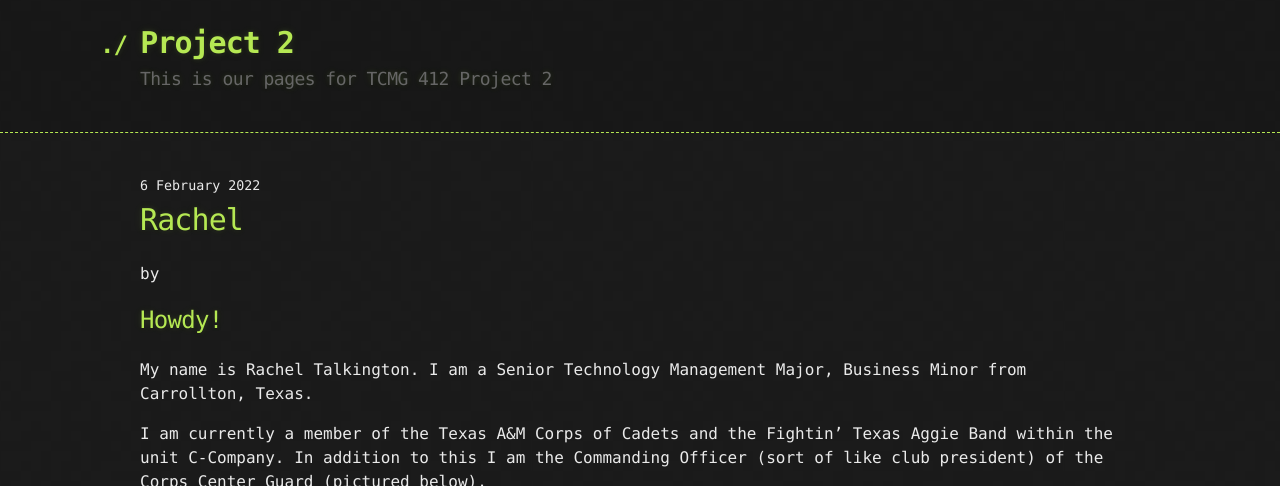
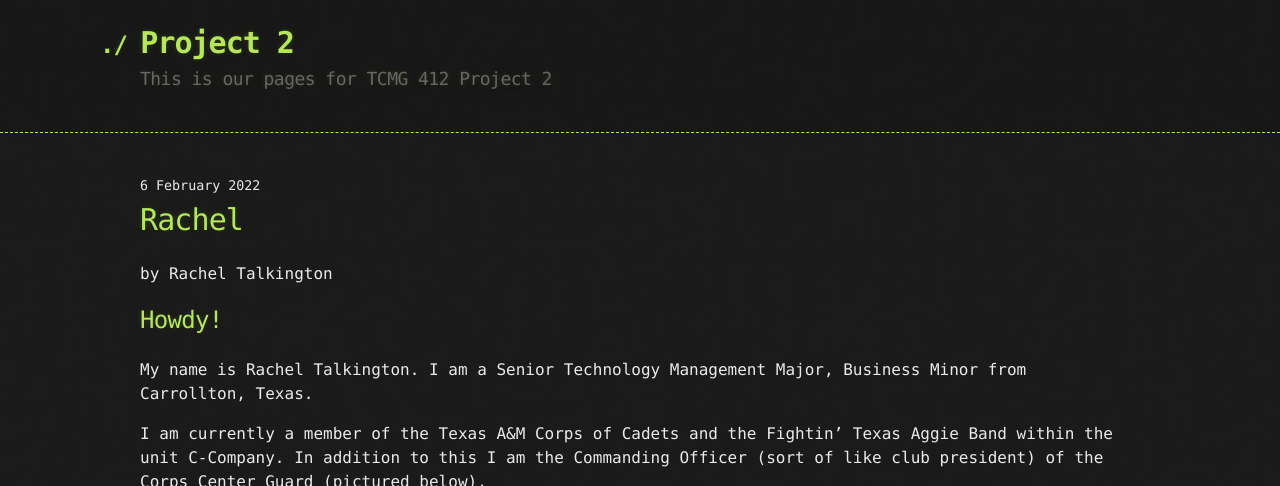
Before and after one commit to Spring22TCMG412Group4/Project2, a Jekyll site: the page built from _posts/2022-02-06-Rachel.md, in a window 1280 px wide, cut to the strip 0-486 px from the top of the page. Built offline with Jekyll 4.4.1, drawn with Linux system fonts in a browser that asks for light colours.

Commit message:
Update 2022-02-06-Rachel.md

```diff
--- a/_posts/2022-02-06-Rachel.md
+++ b/_posts/2022-02-06-Rachel.md
@@ -1,6 +1,7 @@
 ---
 layout: post
 title:  "Rachel"
+author: Rachel Talkington
 ---
 
 ## Howdy!
@@ -9,4 +10,4 @@ My name is Rachel Talkington. I am a Senior Technology Management Major, Busines
 
 I am currently a member of the Texas A&M Corps of Cadets and the Fightin' Texas Aggie Band within the unit C-Company. In addition to this I am the Commanding Officer (sort of like club president) of the Corps Center Guard (pictured below).
 
-![The Corps Center Guard at an event this year](/Project2/assets/images/"Guard at Rally.jpg")
+![The Corps Center Guard at an event this year](/Project2/assets/images/Guard at Rally.jpg)
```
